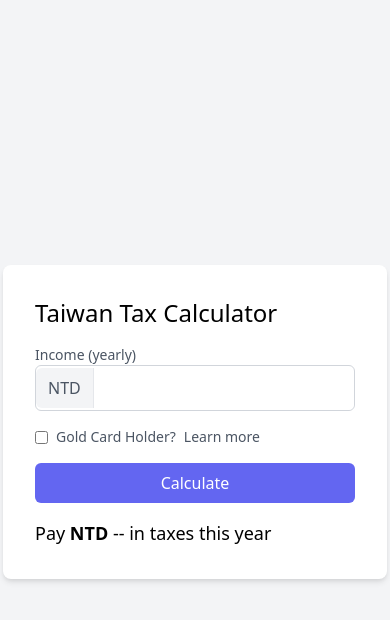
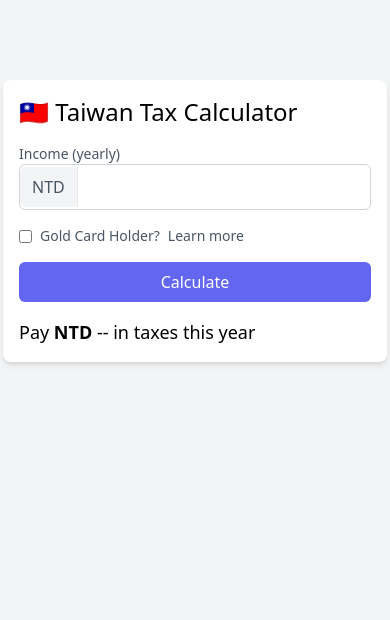
Before and after one commit to bruvduroiu/bruvduroiu.github.io, a plain HTML site: page tax/index.html in a window 390 px wide. Drawn offline with nearby package versions, Linux system fonts and the light colour scheme.

Commit message:
Update UI

```diff
--- a/tax/index.html
+++ b/tax/index.html
@@ -2,6 +2,8 @@
 <html>
   <head>
     <title>Taiwan Tax Calculator - Gold Card</title>
+    <meta charset="UTF-8" />
+    <meta name="viewport" content="width=device-width, initial-scale=1.0" />
     <link
       href="https://cdn.jsdelivr.net/npm/tailwindcss@2.2.15/dist/tailwind.min.css"
       rel="stylesheet"
@@ -68,16 +70,16 @@
               end
     </script>
   </head>
-  <body class="bg-gray-100 h-screen flex justify-center items-center">
-    <div class="bg-white p-8 rounded-lg shadow-md w-96">
-      <h1 class="text-2xl mb-4">Taiwan Tax Calculator</h1>
+  <body class="h-screen bg-gray-100">
+    <div class="p-4 mx-auto mt-20 bg-white rounded-lg shadow-md w-96 md:p-8">
+      <h1 class="mb-4 text-2xl">🇹🇼 Taiwan Tax Calculator</h1>
       <form>
         <div class="mb-4">
           <label for="amount" class="block text-sm font-medium text-gray-600"
             >Income (yearly)</label
           >
           <div
-            class="flex items-center border rounded-md border-gray-300 focus:border-indigo-300 focus:ring focus:ring-indigo-200 focus:ring-opacity-50"
+            class="flex items-center border border-gray-300 rounded-md focus:border-indigo-300 focus:ring focus:ring-indigo-200 focus:ring-opacity-50"
           >
             <span
               class="px-3 py-2 text-gray-600 bg-gray-100 border-r rounded-l-md"
@@ -87,15 +89,15 @@
               type="text"
               id="amount"
               name="amount"
-              class="flex-grow mt-1 p-2 rounded-r-md focus:outline-none"
+              class="flex-grow p-2 mt-1 rounded-r-md focus:outline-none"
             />
           </div>
         </div>
-        <div class="mb-4 flex items-center">
+        <div class="flex items-center mb-4">
           <input type="checkbox" id="deduction" name="deduction" class="mr-2" />
           <label for="deduction" class="text-sm font-medium text-gray-600"
             >Gold Card Holder?<a
-              class="hover:underline ml-2"
+              class="ml-2 hover:underline"
               href="https://taiwangoldcard.com/goldcard-holders-faq/tax/"
               >Learn more</a
             ></label
@@ -109,7 +111,7 @@
 	       log it
                get the totalTax(income) then put it into the next <output/>"
           type="button"
-          class="bg-indigo-500 text-white p-2 rounded-md w-full"
+          class="w-full p-2 text-white bg-indigo-500 rounded-md"
         >
           Calculate
         </button>
```
Lines whose indentation alone changed are shown as unchanged.
